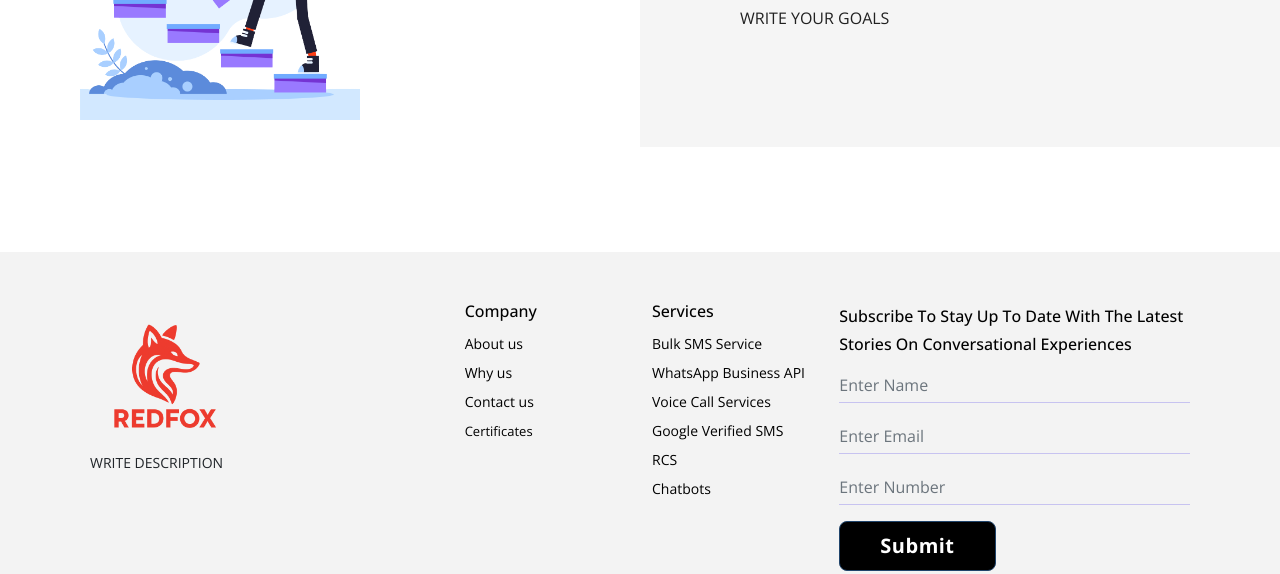
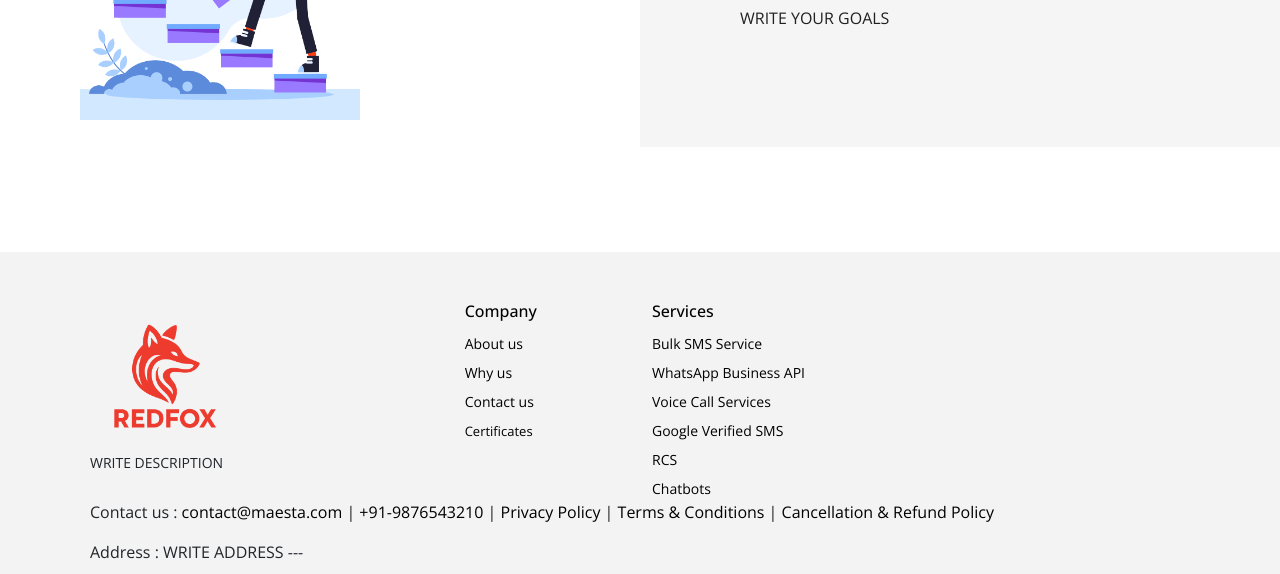
Before and after one commit to ichaitanya/redfox, a plain HTML site: page about.html in a window 1280 px wide. Shown: the part 1227-1801 px from the top of the page. Drawn offline with nearby package versions, Linux system fonts and the light colour scheme.

Commit message:
chatbot updated and newsletter

```diff
--- a/about.html
+++ b/about.html
@@ -36,7 +36,7 @@ var Tawk_API=Tawk_API||{}, Tawk_LoadStart=new Date();
 (function(){
 var s1=document.createElement("script"),s0=document.getElementsByTagName("script")[0];
 s1.async=true;
-s1.src='https://embed.tawk.to/5a61976b4b401e45400c3737/1io0gh9ct';
+s1.src='https://embed.tawk.to/69451d3a6f5eb4197ab24daa/1jcqvkbrr';
 s1.charset='UTF-8';
 s1.setAttribute('crossorigin','*');
 s0.parentNode.insertBefore(s1,s0);
@@ -463,7 +463,7 @@ s0.parentNode.insertBefore(s1,s0);
                     </ul>
                 </div>
             </div>
-             <div class="col-lg-4 col-md-6">
+             <!-- <div class="col-lg-4 col-md-6">
                 <div class="footer-contact mb-3 mb-lg-0">
                     <h3 class="footer-title " style="color: black">Subscribe To Stay Up To Date With The Latest
                         Stories
@@ -480,7 +480,7 @@ s0.parentNode.insertBefore(s1,s0);
                     </form>
                 </div>
             </div>
-        </div>
+        </div> -->
         <!--/Row -->
         <div class=" mb-3 mb-lg-0">
             <p><span>Contact us : </span><a href="mailto:support@maesta.com" class="hover-border" style="text-decoration: none; color: black">contact@maesta.com </a> | <a href="tel:+91-1234567890" class="hover-border" style="text-decoration: none; color: black">+91-9876543210</a> | <a href="/privacy-policy" class="hover-border" style="text-decoration: none; color: black">Privacy Policy</a> | <a href="/terms-and-conditions" class="hover-border" style="text-decoration: none; color: black">Terms & Conditions</a> | <a href="/cancellation-refund-policy" class="hover-border" style="text-decoration: none; color: black">Cancellation & Refund
```
Also changed, not shown: bulk-sms.html (+3 -3 lines), chatbots.html (+3 -3 lines), contact-us.html (+3 -3 lines), google-verified-sms.html (+3 -3 lines), index.html (+2 -1 lines), rcs.html (+3 -3 lines), seo-service.html (+3 -3 lines), service.html (+3 -3 lines), socialmediapage.html (+3 -3 lines), two-way-communication.html (+3 -3 lines), voice-calls.html (+3 -3 lines), web-developement.html (+3 -3 lines), whats-app-business-api.html (+3 -3 lines), why-us.html (+3 -3 lines).
